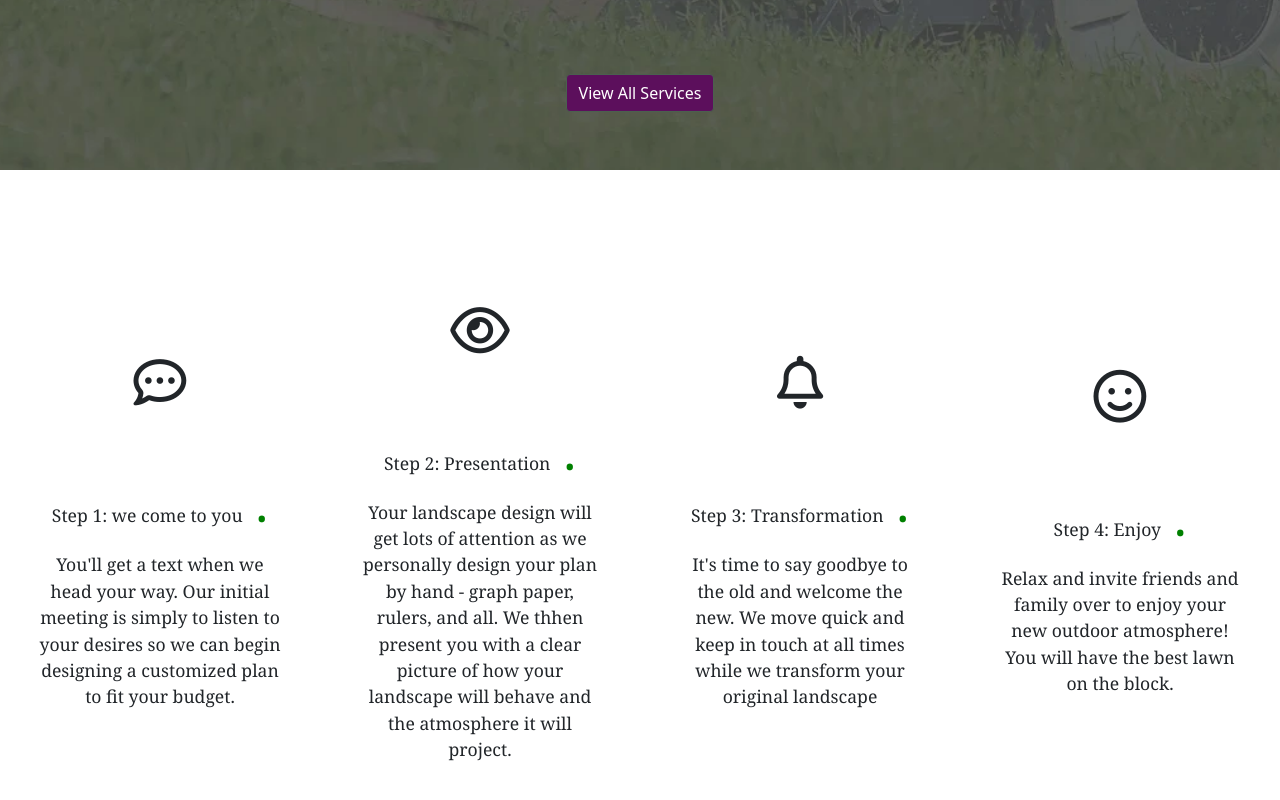
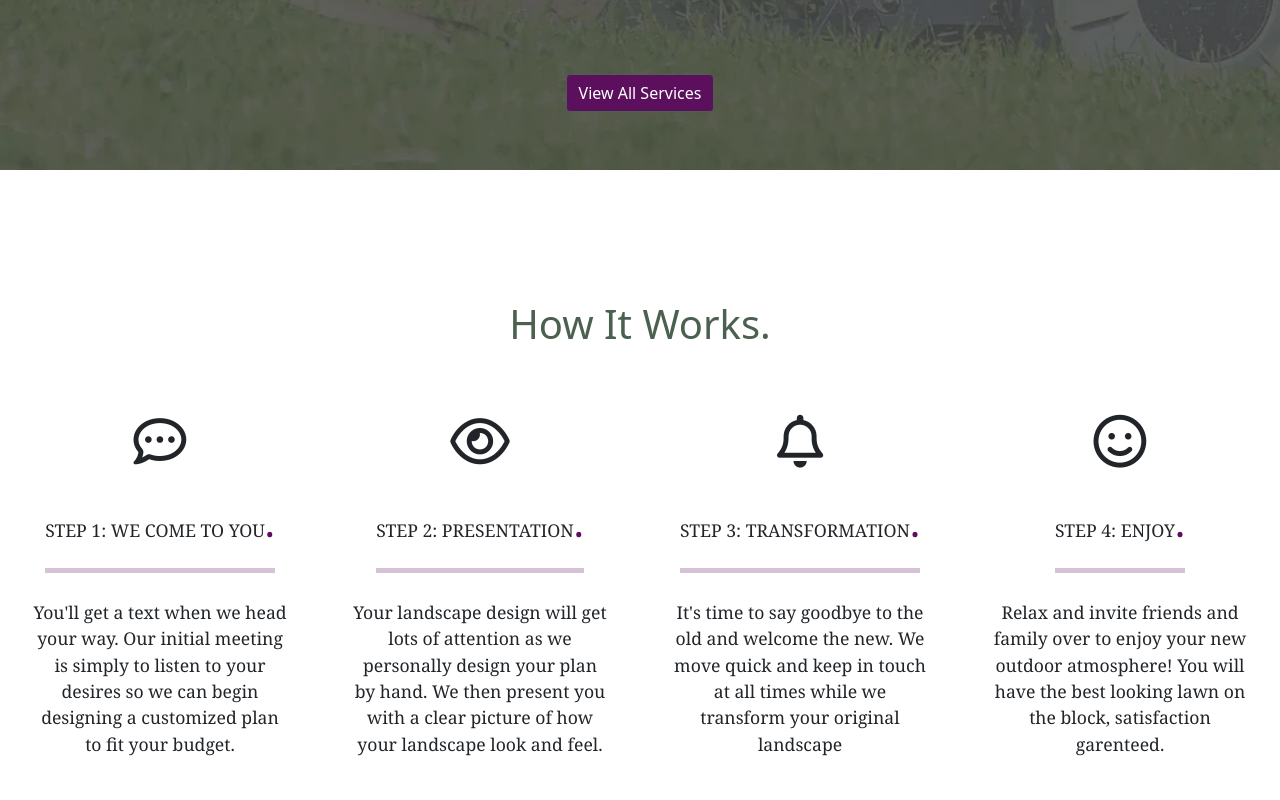
Before and after one commit to stetsonharding/ValleyLawnPros, a React (Create React App) app: page / in a window 1280 px wide. Shown: the part 2104-2904 px from the top of the page. Built offline with nearby package versions, Linux system fonts and the light colour scheme.

Commit message:
Added title and implimented hover effects.

```diff
--- a/src/components/LandscapeFlow/LandScapeFlow.js
+++ b/src/components/LandscapeFlow/LandScapeFlow.js
@@ -10,7 +10,13 @@ export default function LandScapeFlow(props) {
       </div>
       <div className="flow-steps">
         {props.step}
-        <span style={{ color: "green", fontSize: "50px" }}> .</span>
+        <span style={{ color: "rgb(92, 15, 92)", fontSize: "40px" }}>.</span>
+        <hr
+          style={{
+            color: "rgb(92, 15, 92)",
+            height: "5px",
+          }}
+        />
       </div>
       <div className="flow-description">{props.flowDescription}</div>
     </div>
--- a/src/components/LandscapeFlow/LandscapeFlow.scss
+++ b/src/components/LandscapeFlow/LandscapeFlow.scss
@@ -1,5 +1,4 @@
 .flow-container {
-  // background-color: blue;
   max-width: 500px;
   height: 100%;
   min-height: 350px;
@@ -8,27 +7,30 @@
   flex-direction: column;
   justify-content: center;
   align-items: center;
-  margin: 1rem;
   font-family: Cambria, Cochin, Georgia, Times, "Times New Roman", serif;
   font-size: 1.1rem;
+  // margin:1rem;
+  outline: solid 0px rgb(92, 15, 92);
+  transition: outline 0.6s linear;
+  margin: 0.5em; /* Increased margin since the outline expands outside the element */
+}
+.flow-container:hover {
+  outline-width: 9px;
 }
 
 .flow-icon {
-  // background-color: blueviolet;
   height: 100px;
   width: 50%;
-  align-items: flex-start;
+  align-items: center;
   justify-content: center;
   display: flex;
 }
 
 .flow-steps {
-  // background-color: burlywood;
-  margin-top: 10px;
+  text-transform: uppercase;
 }
 
 .flow-description {
-  // background-color: cadetblue;
   text-align: center;
   margin: 10px;
 }
--- a/src/components/howItWorksLayout/HowItWorksLayout.js
+++ b/src/components/howItWorksLayout/HowItWorksLayout.js
@@ -12,6 +12,20 @@ function HowItWorksLayout() {
       className="howItWorks-container d-flex align-items-center justify-content-center mt-5 mb-5"
     >
       <Row className="mt-5">
+        <h1
+          style={{
+            display: "flex",
+            justifyContent: "center",
+            alignItems: "flex-start",
+            height: "75px",
+            color: "#4b604f",
+            fontFamily:
+              "Cambria, Cochin, Georgia, Times, Times New Roman, serif;",
+          }}
+        >
+          How It Works.
+        </h1>
+
         <Col
           sm={12}
           md={6}
@@ -20,7 +34,7 @@ function HowItWorksLayout() {
         >
           <LandScapeFlow
             flowIcon="far fa-comment-dots fa-3x"
-            step="Step 1: we come to you"
+            step="Step 1: We come to you"
             flowDescription="You'll get a text when we head your way. Our initial meeting is simply to listen to your desires so we can begin
             designing a customized plan to fit your budget."
           />
@@ -34,8 +48,8 @@ function HowItWorksLayout() {
           <LandScapeFlow
             flowIcon="far fa-eye fa-3x"
             step="Step 2: Presentation"
-            flowDescription="Your landscape design will get lots of attention as we personally design your plan by hand - graph paper, rulers, and all.
-           We thhen present you with a clear picture of how your landscape will behave and the atmosphere it will project."
+            flowDescription="Your landscape design will get lots of attention as we personally design your plan by hand.
+           We then present you with a clear picture of how your landscape look and feel."
           />
         </Col>
         <Col
@@ -60,7 +74,7 @@ function HowItWorksLayout() {
           <LandScapeFlow
             flowIcon="far fa-smile fa-3x"
             step="Step 4: Enjoy"
-            flowDescription="Relax and invite friends and family over to enjoy your new outdoor atmosphere! You will have the best lawn on the block."
+            flowDescription="Relax and invite friends and family over to enjoy your new outdoor atmosphere! You will have the best looking lawn on the block, satisfaction garenteed."
           />
         </Col>
       </Row>
```
